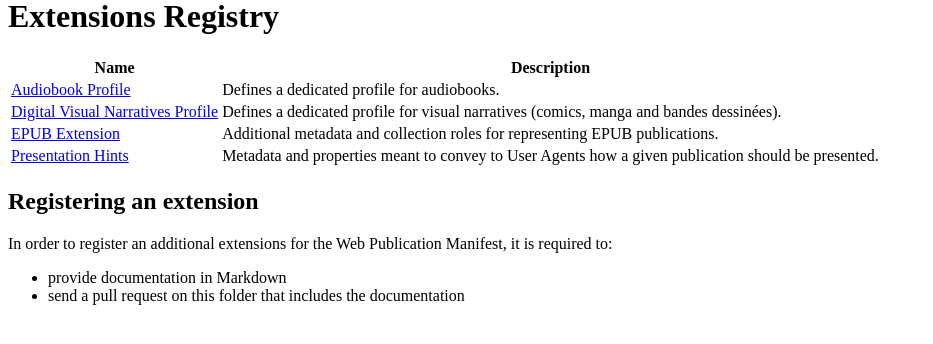
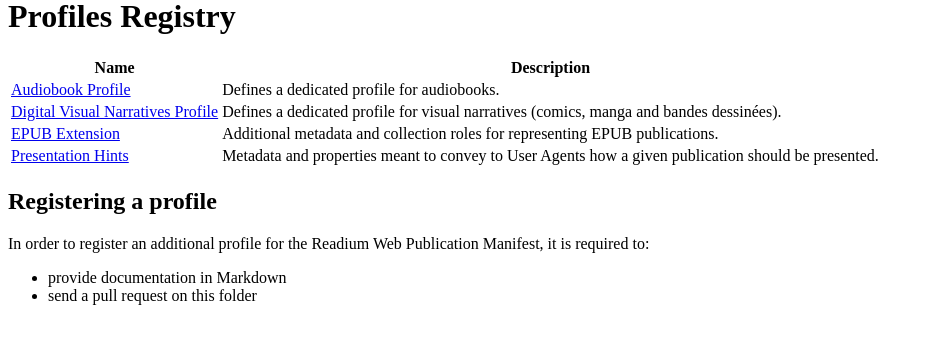
Before and after one commit to readium/webpub-manifest, a Jekyll site: the page built from profiles/README.md, in a window 1280 px wide, cut to the strip 223-567 px from the top of the page. Shown: the whole strip, without its empty margins (0-933 px from the left). Built offline with Jekyll 4.4.1, drawn with Linux system fonts in a browser that asks for light colours; our own code applies the rules of GitHub Pages for plain Markdown files; comment, search, counter and statistics services are not loaded.

Commit message:
Divided extensions into profiles and modules

```diff
--- a/extensions/README.md
+++ b/profiles/README.md
@@ -1,4 +1,4 @@
-# Extensions Registry
+# Profiles Registry
 
 | Name  |  Description |
 | ----- | ------------ |
@@ -8,9 +8,9 @@
 | [Presentation Hints](presentation.md) | Metadata and properties meant to convey to User Agents how a given publication should be presented. |
 
 
-## Registering an extension
+## Registering a profile
 
-In order to register an additional extensions for the Web Publication Manifest, it is required to:
+In order to register an additional profile for the Readium Web Publication Manifest, it is required to:
 
 - provide documentation in Markdown
-- send a pull request on this folder that includes the documentation
+- send a pull request on this folder
```
Also changed, not shown: modules/README.md (added, +13 -0 lines), profiles/epub.md (renamed from extensions/epub.md, +1 -1 lines), modules/presentation.md (renamed from extensions/presentation.md), profiles/audiobook.md (renamed from extensions/audiobook.md), profiles/divina.md (renamed from extensions/divina.md).
